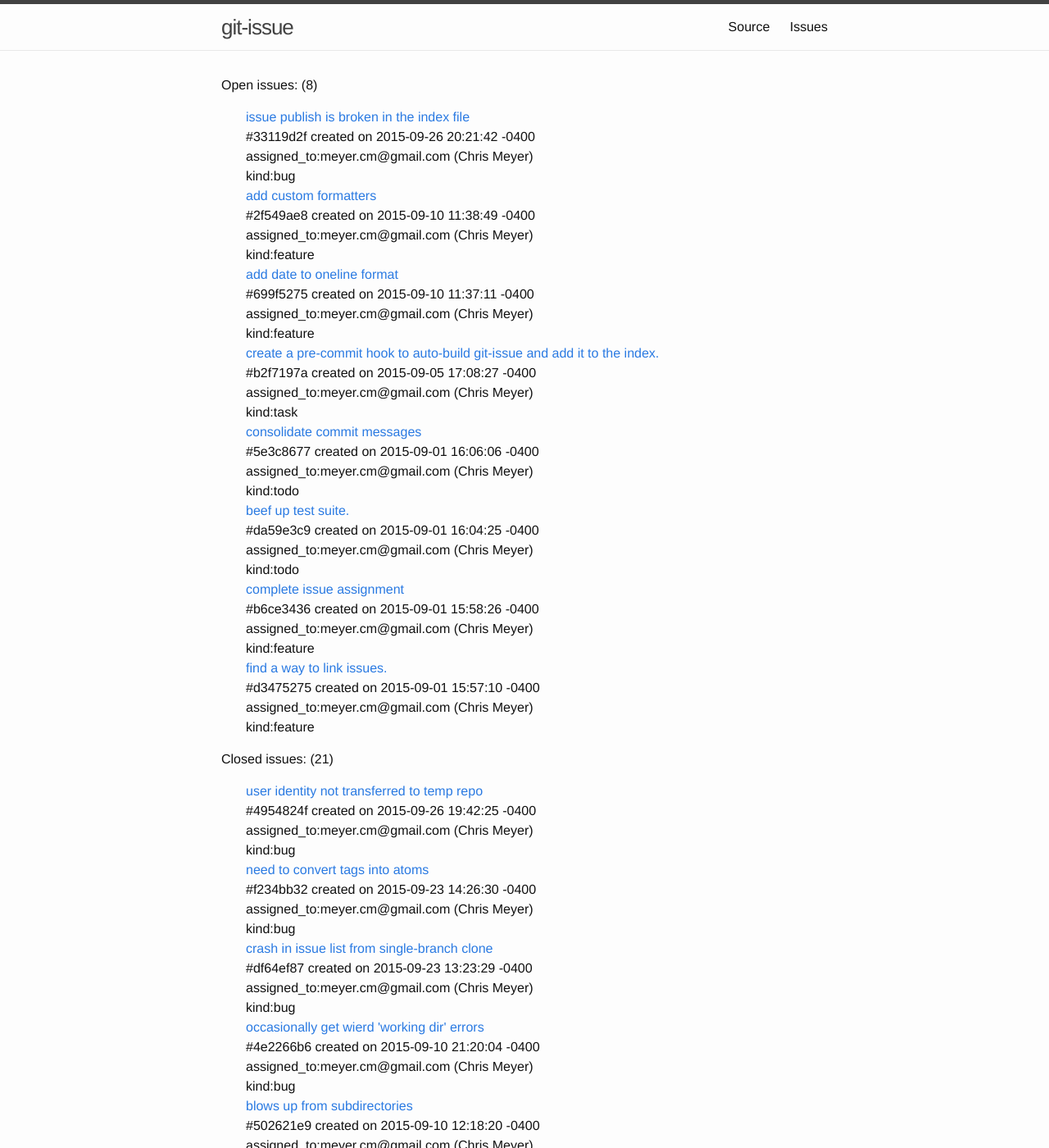
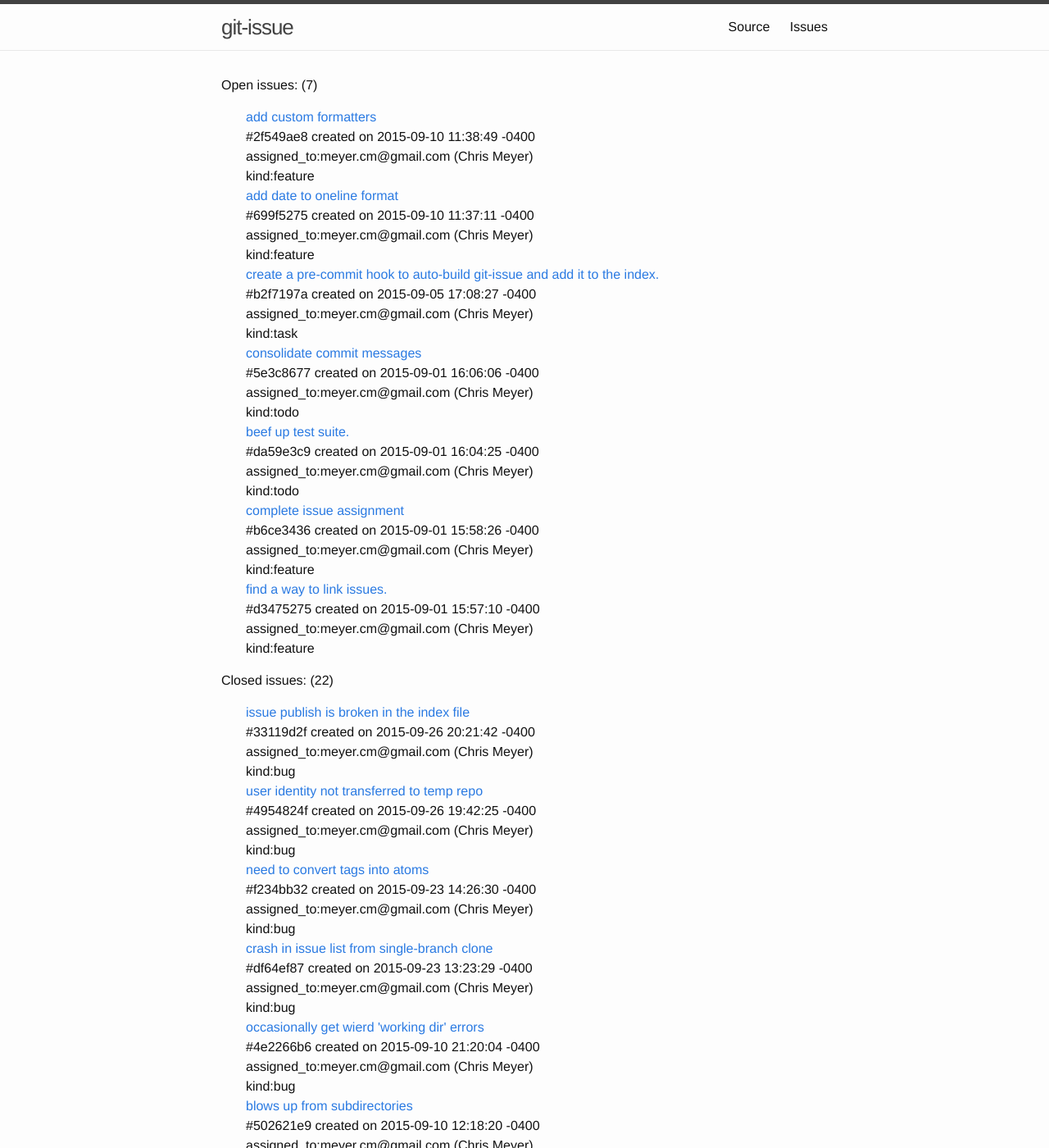
Before and after one commit to meyercm/git-issue, a Jekyll site: the page built from issues/index.html, in a window 1280 px wide and 1400 px high. Shown: the whole window at 82% size. Built offline with Jekyll 4.4.1, drawn with Linux system fonts in a browser that asks for light colours; some of the changed text lies outside the part shown.

Commit message:
git-issue publish issues

```diff
--- a/issues/index.html
+++ b/issues/index.html
@@ -3,23 +3,9 @@ layout: default
 title: Issues
 ---
 <div>
-  <p>Open issues: (8)</p>
+  <p>Open issues: (7)</p>
   <ul class="issue_list">
         <li>
-      <div class="issue_list_entry">
-        <a href="33119d2f986802feb7c44b51f9d06ffa890a9259">issue publish is broken in the index file</a>
-        <div class="issue_list_meta">
-          <span>
-            #33119d2f created on 2015-09-26 20:21:42 -0400
-          </span>
-          <div class="tag_string">assigned_to:meyer.cm@gmail.com (Chris Meyer)</div>
-
-<div class="tag_string">kind:bug</div>
-
-        </div>
-      </div>
-    </li>
-    <li>
       <div class="issue_list_entry">
         <a href="2f549ae8d6f7035a1df49e2c841753ca1623b7f5">add custom formatters</a>
         <div class="issue_list_meta">
@@ -118,9 +104,23 @@ title: Issues
       </div>
     </li>
   </ul>
-  <p>Closed issues: (21)</p>
+  <p>Closed issues: (22)</p>
   <ul class="issue_list">
         <li>
+      <div class="issue_list_entry">
+        <a href="33119d2f986802feb7c44b51f9d06ffa890a9259">issue publish is broken in the index file</a>
+        <div class="issue_list_meta">
+          <span>
+            #33119d2f created on 2015-09-26 20:21:42 -0400
+          </span>
+          <div class="tag_string">assigned_to:meyer.cm@gmail.com (Chris Meyer)</div>
+
+<div class="tag_string">kind:bug</div>
+
+        </div>
+      </div>
+    </li>
+    <li>
       <div class="issue_list_entry">
         <a href="4954824f581cba874b14e31e6ae1faebb0a67348">user identity not transferred to temp repo</a>
         <div class="issue_list_meta">
@@ -415,5 +415,5 @@ title: Issues
       </div>
     </li>
   </ul>
-  <p class="generation_time">Generated at 2015-09-26 20:33:03 -0400</p>
+  <p class="generation_time">Generated at 2015-09-26 20:35:05 -0400</p>
 </div>
```
Also changed, not shown: issues/33119d2f986802feb7c44b51f9d06ffa890a9259/index.md (+1 -1 lines).
